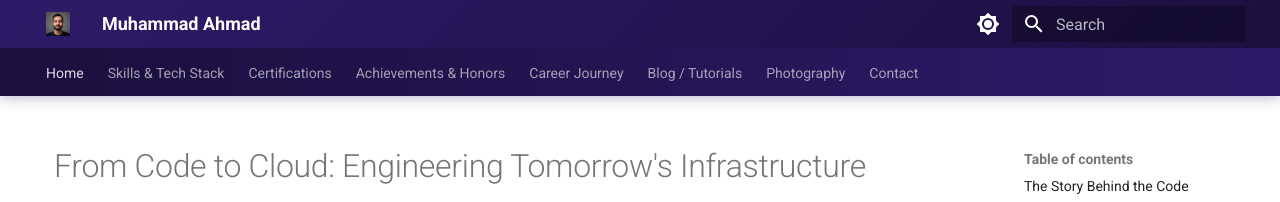
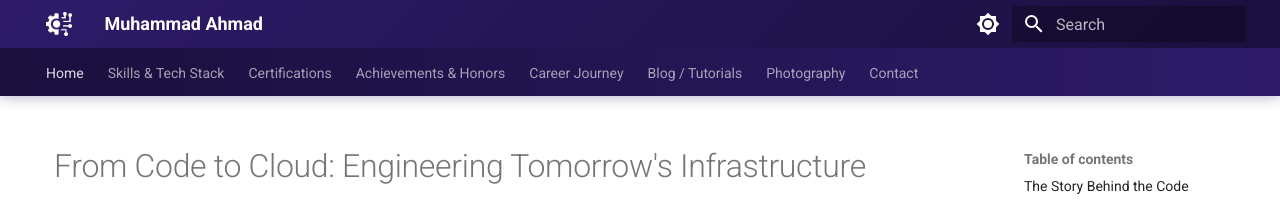
Before and after one commit to ahmadfsbd/portfolio, an MkDocs documentation site: the page built from docs/index.md, in a window 1280 px wide. Shown: the top 202 px of the page. Built offline with MkDocs 1.6.1 and Material for MkDocs 9.7.7, drawn with Linux system fonts in a browser that asks for light colours.

Commit message:
Update mkdocs.yml

```diff
--- a/mkdocs.yml
+++ b/mkdocs.yml
@@ -20,7 +20,7 @@ theme:
   font:
     text: "Roboto"
     code: "Roboto Mono"
-  logo: "images/profile.jpg"
+  logo: "images/logo.png"
   features:
     - navigation.footer
     - navigation.instant
```
